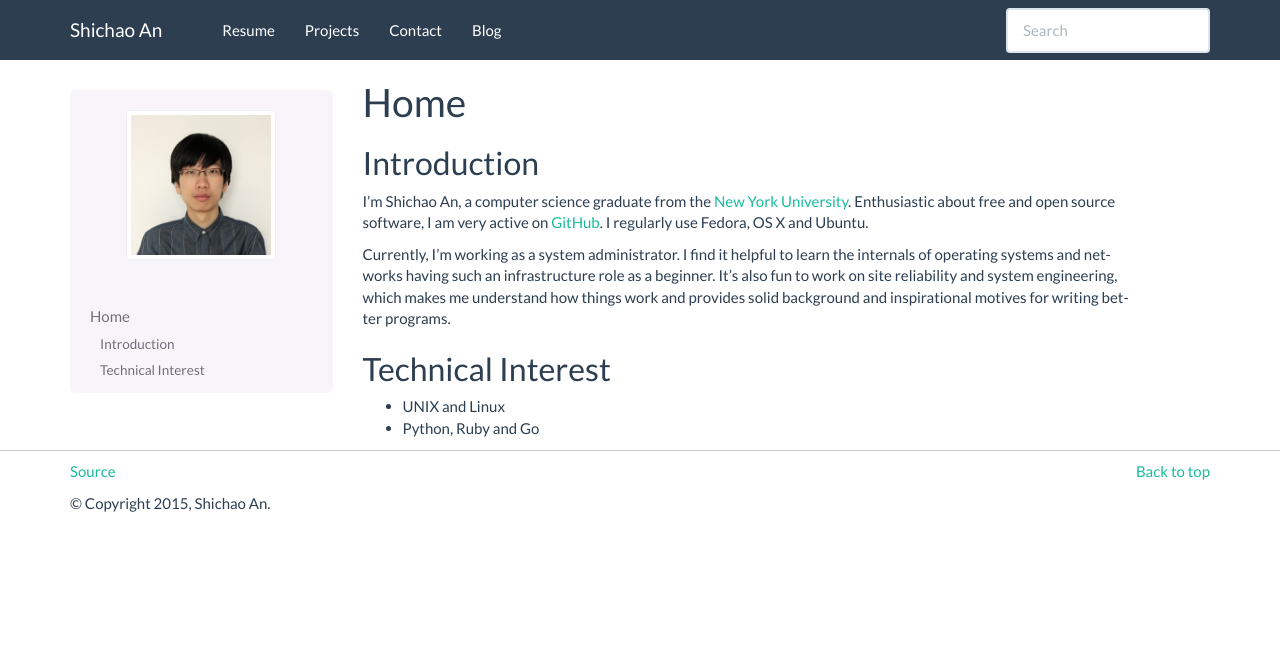
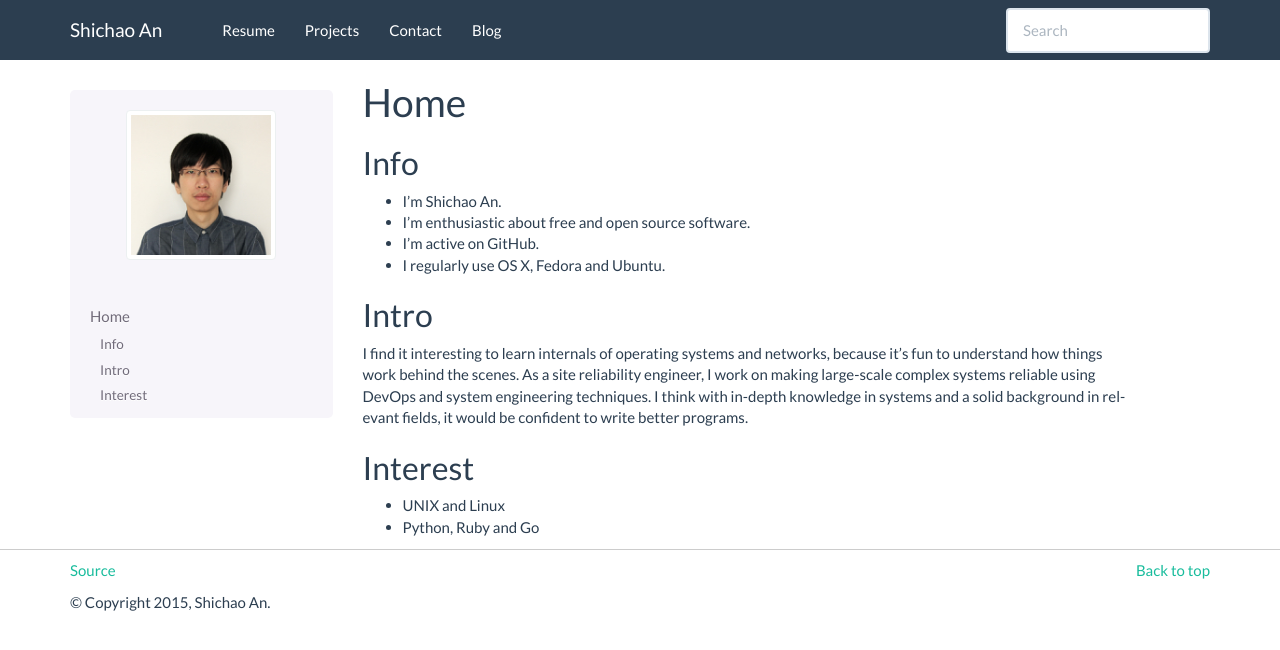
Before and after one commit to NulledExceptions/shichao, a Sphinx documentation site: the page built from source/index.rst, in a window 1280 px wide. Shown: the top 650 px of the page. Built offline with Sphinx 7.4.7, drawn with Linux system fonts in a browser that asks for light colours.

Commit message:
Updated info

```diff
--- a/source/index.rst
+++ b/source/index.rst
@@ -1,15 +1,21 @@
 Home
 ****
 
-Introduction
-============
+Info
+====
 
-I'm Shichao An, a computer science graduate from the `New York University <https://www.nyu.edu/>`_. Enthusiastic about free and open source software, I am very active on `GitHub <https://github.com/shichao-an>`_. I regularly use Fedora, OS X and Ubuntu.
+* I'm Shichao An.
+* I'm enthusiastic about free and open source software.
+* I'm active on GitHub.
+* I regularly use OS X, Fedora and Ubuntu.
 
-Currently, I'm working as a system administrator. I find it helpful to learn the internals of operating systems and networks having such an infrastructure role as a beginner. It's also fun to work on site reliability and system engineering, which makes me understand how things work and provides solid background and inspirational motives for writing better programs.
+Intro
+=====
 
-Technical Interest
-==================
+I find it interesting to learn internals of operating systems and networks, because it's fun to understand how things work behind the scenes. As a site reliability engineer, I work on making large-scale complex systems reliable using DevOps and system engineering techniques. I think with in-depth knowledge in systems and a solid background in relevant fields, it would be confident to write better programs.
+
+Interest
+========
 
 * UNIX and Linux
 * Python, Ruby and Go
```
Also changed, not shown: source/resume.rst (+8 -0 lines).
